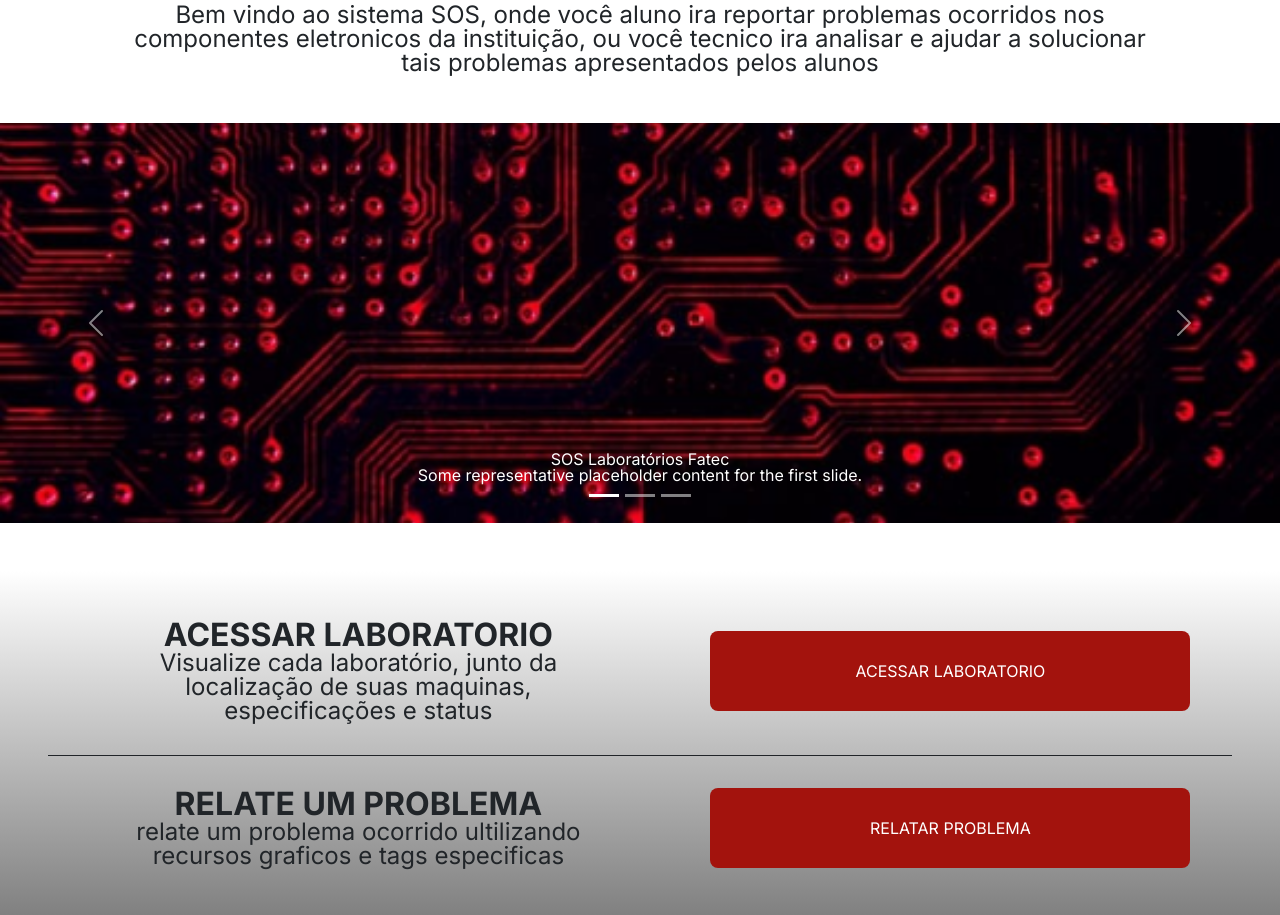
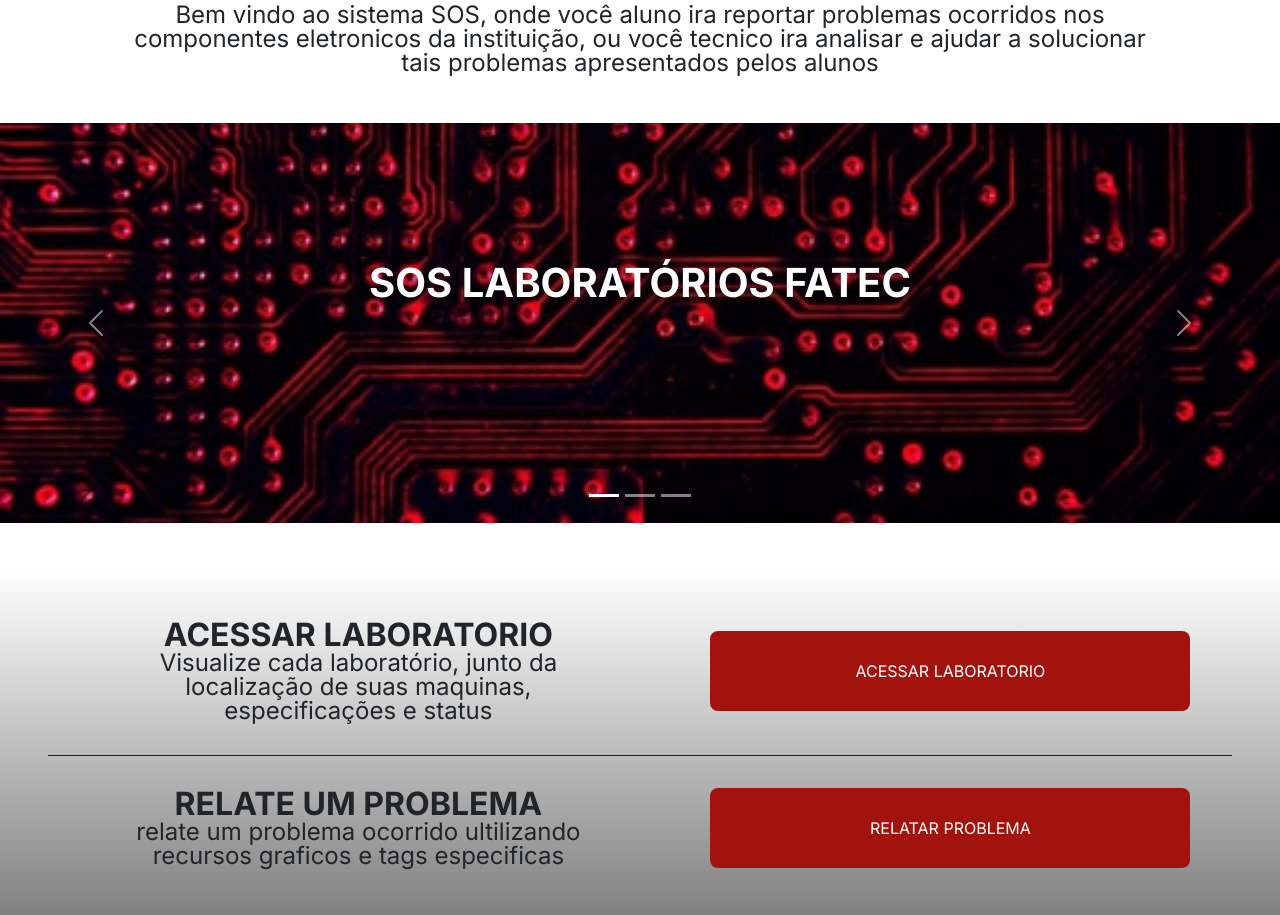
Before and after one commit to MirageGroup/API_MirageGroup, a Flask app: page / in a window 1280 px wide. Shown: the part 199-1114 px from the top of the page. Run offline with Flask 2, Linux system fonts and the light colour scheme.

Commit message:
arrumando carousel

```diff
--- a/static/css/main.css
+++ b/static/css/main.css
@@ -38,6 +38,12 @@
   font-size: 24px;
 
 
+}
+.altura_titulo_carousel{
+    margin-bottom: 11em;
+}
+.titulo_principal{
+    text-transform: uppercase;
 }
 .main_secundario{
     display: flex;
--- a/templates/index.html
+++ b/templates/index.html
@@ -36,32 +36,32 @@
 
         <!-- CAROUSEL -->
 
-        <div id="carouselExampleCaptions" class="carousel slide" data-bs-ride="false">
+        <div id="carouselExampleCaptions" class="carousel slide" data-bs-ride="carousel">
             <div class="carousel-indicators">
               <button type="button" data-bs-target="#carouselExampleCaptions" data-bs-slide-to="0" class="active" aria-current="true" aria-label="Slide 1"></button>
               <button type="button" data-bs-target="#carouselExampleCaptions" data-bs-slide-to="1" aria-label="Slide 2"></button>
               <button type="button" data-bs-target="#carouselExampleCaptions" data-bs-slide-to="2" aria-label="Slide 3"></button>
             </div>
             <div class="carousel-inner">
-              <div class="carousel-item active">
+              <div class="carousel-item active" data-bs-interval="3000">
                 <img src="../static/img/foto figma 1.png" class="d-block w-100 tamanho_carousel" alt="...">
-                <div class="carousel-caption d-none d-md-block">
-                  <h1>SOS Laboratórios Fatec</h1>
-                  <p>Some representative placeholder content for the first slide.</p>
+                <div class="carousel-caption d-none d-md-block altura_titulo_carousel ">
+                  <h1 class="display-6 fw-bolder titulo_principal">SOS Laboratórios Fatec</h1>
+
                 </div>
               </div>
-              <div class="carousel-item">
+              <div class="carousel-item" data-bs-interval="3000">
                 <img src="../static/img/fatec.jpg" class="d-block w-100 tamanho_carousel" alt="...">
-                <div class="carousel-caption d-none d-md-block">
-                  <h1>A FATEC</h1>
-                  <p>Some representative placeholder content for the second slide.</p>
+                <div class="carousel-caption d-none d-md-block altura_titulo_carousel">
+                  <h1 class="display-6 fw-bolder titulo_principal">A FATEC</h1>
+
                 </div>
               </div>
-              <div class="carousel-item">
+              <div class="carousel-item" data-bs-interval="3000">
                 <img src="../static/img/lab_fatec.jpg" class="d-block w-100 tamanho_carousel" alt="...">
-                <div class="carousel-caption d-none d-md-block">
-                  <h1>Laoratórios</h1>
-                  <p>Some representative placeholder content for the third slide.</p>
+                <div class="carousel-caption d-none d-md-block altura_titulo_carousel ">
+                  <h1 class="display-6 fw-bolder  h-50 titulo_principal">Laboratórios</h1>
+
                 </div>
               </div>
             </div>
```
